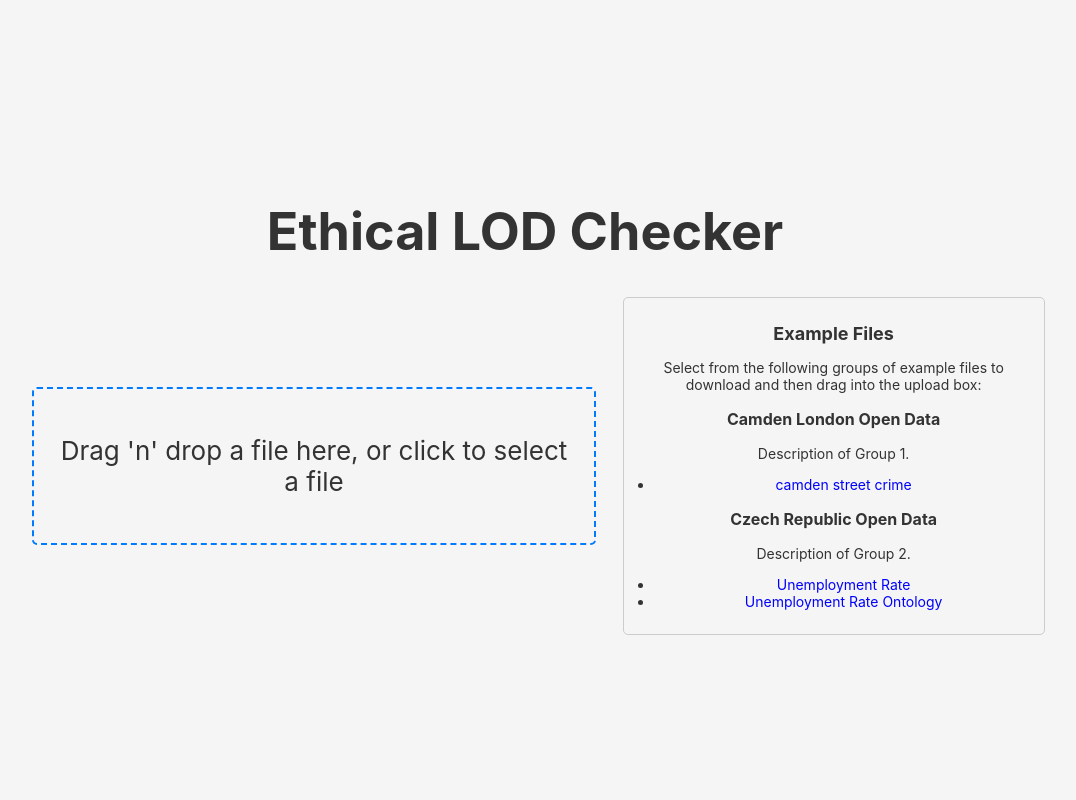
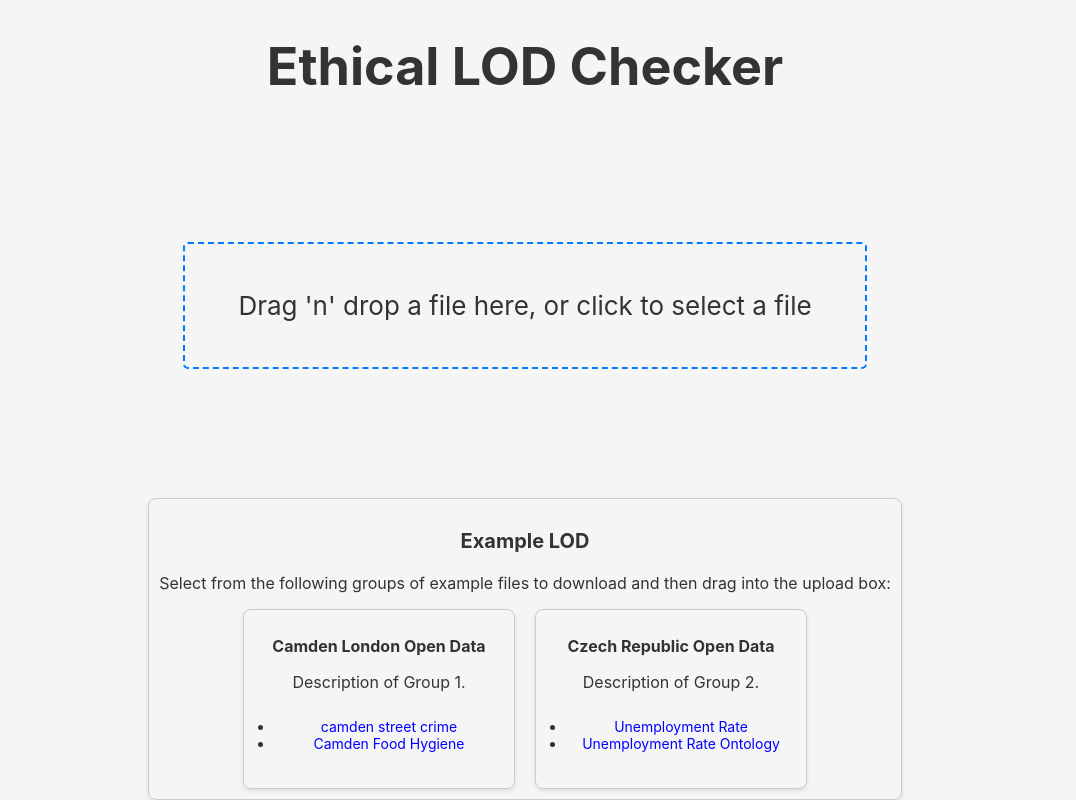
Before and after one commit to isabellebryans/LODethicsCheck_front-end, a React (Create React App) app: page / in a window 1280 px wide. Shown: the whole page, without its empty margins (115-1191 px from the left). Built offline with nearby package versions, Linux system fonts and the light colour scheme.

Commit message:
Fixed example files style

```diff
--- a/src/App.css
+++ b/src/App.css
@@ -36,21 +36,38 @@
     transform: rotate(360deg);
   }
 }
-/* App.css */
+/* File Groups */
 .example-file-groups {
-  max-width: 400px;
-  font-size: 14px;
+  display: flex;
+  flex-wrap: wrap;
+  gap: 20px; /* Adjust the gap as needed */
+  justify-content: center; /* This centers the boxes if there's extra space */
+}
+
+.file-group {
+  border: 1px solid #ccc; /* Adjust the border as desired */
+  padding: 10px;
+  border-radius: 8px; /* Optional, for rounded corners */
+  box-shadow: 0 2px 4px rgba(0, 0, 0, 0.1); /* Optional, for a subtle shadow */
+  width: 250px; /* Or any other fixed width, or flex-basis if you prefer */
+}
+.examples{
   border: 1px solid #ccc;
   padding: 10px;
-  border-radius: 5px;
+  box-shadow: 0 2px 4px rgba(0, 0, 0, 0.1);
+  border-radius: 8px; /* Optional, for rounded corners */
+}
+.examples p {
+  font-size: 16px;
+}
+
+
+.examples h3 {
+  font-size: 20px;
 }
 
 .example-file-groups h2 {
   font-size: 18px;
-}
-
-.example-file-groups .file-group {
-  margin-top: 10px;
 }
 
 .example-file-groups .file-group h3 {
--- a/src/App.js
+++ b/src/App.js
@@ -1,21 +1,16 @@
 import React, { useState } from 'react';
 import './App.css';
 import DragDropFileUpload from './dragDrop';
-import exampleFileGroups from './fileGroups';
+import exampleFileGroups from './exampleLOD';
 import DisplayResults from './displayResults';
-
 
 function App() {
   const [responseData, setResponseData] = useState(null);
 
-  // Assuming you have a function to handle file upload that sets responseData...
   // Callback function to handle the response
   const handleUploadResponse = (response) => {
     try {
-      // Parse the JSON string into an object
-      ///const response = JSON.parse(responseString);
       console.log(response.dataset_title);
-
       setResponseData(response);
     } catch (error) {
       console.error('Error parsing JSON:', error);
@@ -23,16 +18,16 @@ function App() {
     }
   };
 
-
   return (
     <div className="App">
       <header className="App-header">
         <h1>Ethical LOD Checker</h1>
-        <div className="upload-and-examples-container" style={{ display: 'flex', justifyContent: 'space-around', alignItems: 'flex-start', flexWrap: 'wrap' }}>
         <DragDropFileUpload onUploadResponse={handleUploadResponse} />
+        <div style={{ marginTop: '20px' }}> {/* Adjust the margin as needed */}
+          <div className='examples'>
+            <h3>Example LOD</h3>
+            <p>Select from the following groups of example files to download and then drag into the upload box:</p>
             <div className="example-file-groups">
-  <h2>Example Files</h2>
-  <p>Select from the following groups of example files to download and then drag into the upload box:</p>
             {exampleFileGroups.map((group, index) => (
               <div key={index} className="file-group">
                 <h3>{group.title}</h3>
@@ -50,6 +45,7 @@ function App() {
             ))}
             </div>
           </div>
+        </div>
         {responseData && <DisplayResults data={responseData} />}
       </header>
     </div>
--- a/src/displayResults.css
+++ b/src/displayResults.css
@@ -1,6 +1,8 @@
 .display-results {
     margin-top: 20px;
     padding: 20px;
+
+    border: 1px solid #ccc;
     background-color: #f5f5f5;
     border-radius: 8px;
     color: #333;
@@ -30,3 +32,8 @@
 .display-results li {
     margin-bottom: 5px;
 }
+
+
+.ontology {
+    border: 1px solid #ccc;
+}
--- a/src/displayResults.js
+++ b/src/displayResults.js
@@ -8,16 +8,16 @@ function DisplayDatasetData({ data }) {
         <p><strong>Dataset Description:</strong> {data.dataset_description}</p>
 
         <div>
-          <strong>Dataset Checks:</strong>
-          <p><strong>Check 1 words found:</strong></p>
+          <strong>Dataset Check:</strong>
+          <p><strong>Vulnerablility Check:</strong></p>
           <ul>
             {data.dataset_checks1.map((check, index) => <li key={index}>{check}</li>)}
           </ul>
-          <p><strong>Check 2 words found:</strong></p>
+          <p><strong>Discrimination Check:</strong></p>
           <ul>
             {data.dataset_checks2.map((check, index) => <li key={index}>{check}</li>)}
           </ul>
-          <p><strong>Check 3 words found:</strong></p>
+          <p><strong>Sensitivity Check:</strong></p>
           <ul>
             {data.dataset_checks3.map((check, index) => <li key={index}>{check}</li>)}
           </ul>
@@ -45,7 +45,7 @@ function DisplayOntologyData({ data }) {
       <div>
         <h3>Tested Ontologies</h3>
         {data.ontologies_tested.map((ontology, index) => (
-          <div key={index}>
+          <div key={index} className='ontology'>
             <h4>Ontology {index + 1}</h4>
             <p><strong>URI:</strong> <a href={ontology.ontology_uri}>{ontology.ontology_uri}</a></p>
             <p><strong>Title:</strong> {ontology.ontology_title}</p>
--- a/src/fileGroups.js
+++ b/src/exampleLOD.js
@@ -4,7 +4,7 @@ const exampleFileGroups = [
       description: "Description of Group 1.",
       files: [
         { name: "camden street crime", path: "/streetCrimeCamden.rdf" },
-       // { name: "Example File 2", path: "/example2.rdf" },
+        { name: "Camden Food Hygiene", path: "/camdenFoodHygiene.rdf" },
         // Add more files as needed
       ],
     },
```
Lines whose indentation alone changed are shown as unchanged.
